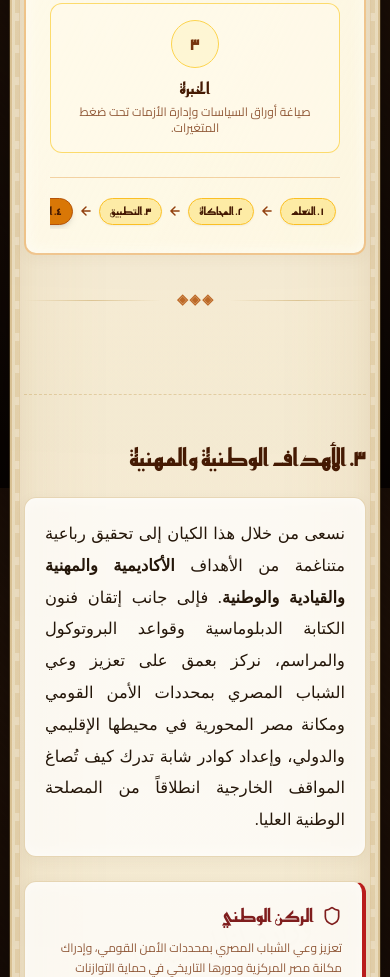
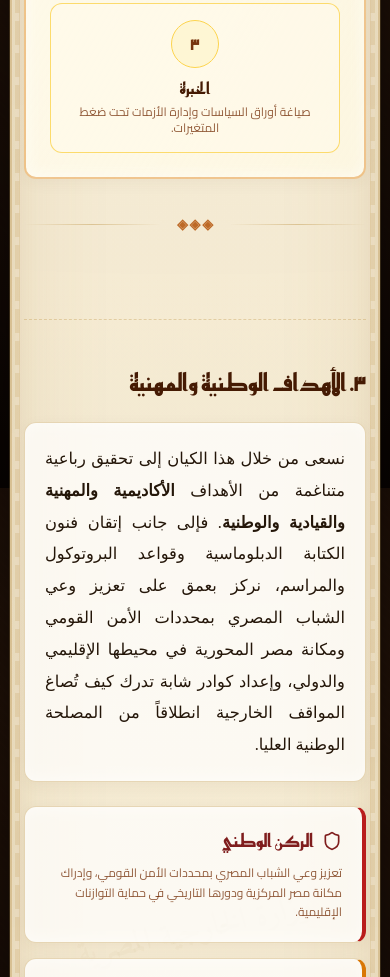
Before and after one commit to anasmhmdforwork/MFA, a website: page public/index.html in a window 390 px wide. Shown: the part 2888-3865 px from the top of the page. Drawn offline with nearby package versions, Linux system fonts and the light colour scheme; a web font is replaced by a local one.

Commit message:
fix(landing): remove overflowing progression pill banner to eliminate mobile horizontal scrolling

```diff
--- a/public/index.html
+++ b/public/index.html
@@ -111,21 +111,6 @@
       }
     }
 
-    /* Flow Progression Dynamic Directional Arrow */
-    .progression-arrow {
-      display: inline-flex;
-      align-items: center;
-      justify-content: center;
-      transition: transform 0.25s cubic-bezier(0.4, 0, 0.2, 1);
-    }
-    html[dir="rtl"] .progression-arrow {
-      transform: rotate(180deg);
-    }
-    html[dir="ltr"] .progression-arrow,
-    html[lang="en"] .progression-arrow {
-      transform: rotate(0deg);
-    }
-
     html {
       overflow-x: hidden !important;
       max-width: 100vw !important;
@@ -1373,31 +1358,6 @@
               </div>
               <h5 class="font-amiri font-bold text-base text-amber-950" data-i18n="s2_p3_t">الخبرة</h5>
               <p class="text-xs text-amber-900/80 mt-1" data-i18n="s2_p3_d">صياغة أوراق السياسات وإدارة الأزمات تحت ضغط المتغيرات.</p>
-            </div>
-          </div>
-
-          <!-- Flow Progression Step Banner (Guaranteed Single Row + Dynamic Directional Arrows) -->
-          <div class="mt-6 pt-4 border-t border-amber-600/30 overflow-x-auto no-scrollbar">
-            <div class="flex items-center justify-center gap-1.5 sm:gap-2.5 md:gap-3 text-[11px] sm:text-xs md:text-sm font-bold text-amber-950 font-kufi min-w-max mx-auto px-1 py-1">
-              <span class="px-2.5 py-1 sm:px-3.5 sm:py-1.5 bg-amber-200/70 rounded-full border border-amber-400 shadow-sm whitespace-nowrap shrink-0" data-i18n="s2_f1">١. التعلم</span>
-              <span class="progression-arrow text-amber-800 shrink-0" aria-hidden="true">
-                <svg class="w-3.5 h-3.5 sm:w-4 sm:h-4" viewBox="0 0 24 24" fill="none" stroke="currentColor" stroke-width="2.5" stroke-linecap="round" stroke-linejoin="round">
-                  <path d="M5 12h14M12 5l7 7-7 7"/>
-                </svg>
-              </span>
-              <span class="px-2.5 py-1 sm:px-3.5 sm:py-1.5 bg-amber-200/70 rounded-full border border-amber-400 shadow-sm whitespace-nowrap shrink-0" data-i18n="s2_f2">٢. المحاكاة</span>
-              <span class="progression-arrow text-amber-800 shrink-0" aria-hidden="true">
-                <svg class="w-3.5 h-3.5 sm:w-4 sm:h-4" viewBox="0 0 24 24" fill="none" stroke="currentColor" stroke-width="2.5" stroke-linecap="round" stroke-linejoin="round">
-                  <path d="M5 12h14M12 5l7 7-7 7"/>
-                </svg>
-              </span>
-              <span class="px-2.5 py-1 sm:px-3.5 sm:py-1.5 bg-amber-200/70 rounded-full border border-amber-400 shadow-sm whitespace-nowrap shrink-0" data-i18n="s2_f3">٣. التطبيق</span>
-              <span class="progression-arrow text-amber-800 shrink-0" aria-hidden="true">
-                <svg class="w-3.5 h-3.5 sm:w-4 sm:h-4" viewBox="0 0 24 24" fill="none" stroke="currentColor" stroke-width="2.5" stroke-linecap="round" stroke-linejoin="round">
-                  <path d="M5 12h14M12 5l7 7-7 7"/>
-                </svg>
-              </span>
-              <span class="px-2.5 py-1 sm:px-3.5 sm:py-1.5 bg-amber-600 text-amber-950 rounded-full shadow-md font-black border border-amber-700 whitespace-nowrap shrink-0" data-i18n="s2_f4">٤. التقييم والتطوير</span>
             </div>
           </div>
         </div>
```
Also changed, not shown: public/landing.html (+0 -40 lines).
